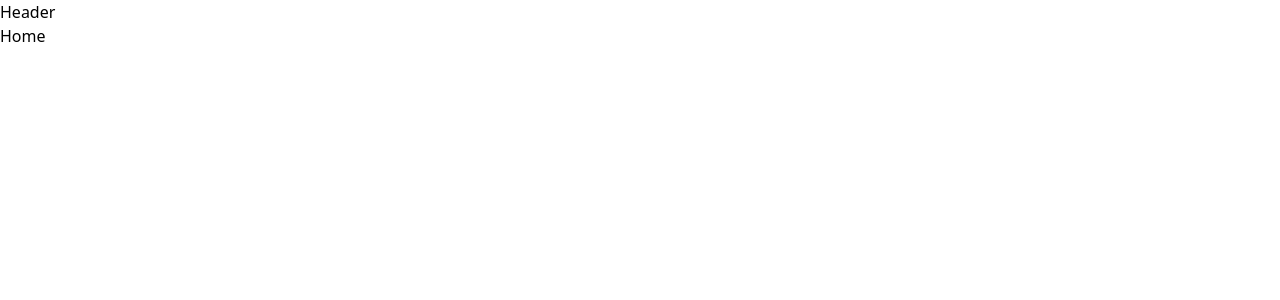
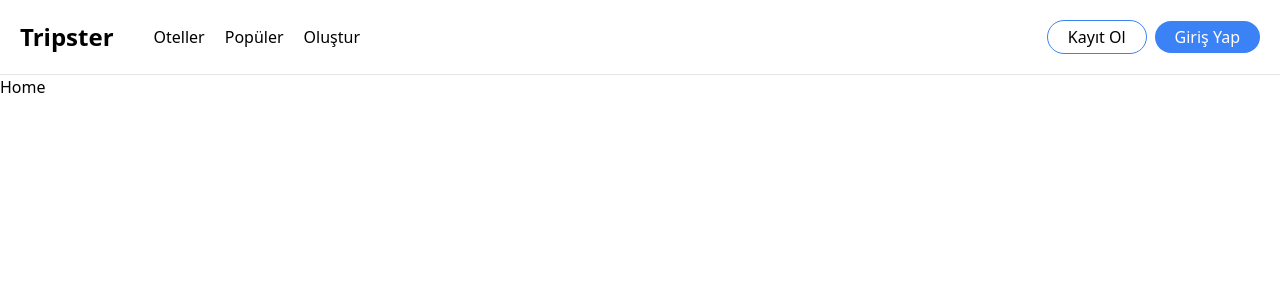
Before and after one commit to emreertugrl/TQ_Hotels_App, a React (Vite) app in the folder frontend/: page / in a window 1280 px wide. Shown: the top 300 px of the page. Built offline with nearby package versions, Linux system fonts and the light colour scheme.

Commit message:
header components completed.

```diff
--- a/frontend/src/components/header/index.tsx
+++ b/frontend/src/components/header/index.tsx
@@ -1,5 +1,31 @@
+import { Link } from "react-router-dom";
+import Container from "../container";
+
 const Header = () => {
-  return <div>Header</div>;
+  return (
+    <header className="border-b">
+      <Container design="flex justify-between">
+        <div className="flex gap-10 items-center">
+          <h1 className="font-bold text-xl md:text-2xl">Tripster</h1>
+          <nav className="flex gap-5 items-center">
+            <Link to="/">Oteller</Link>
+            <Link to="/" className="max-md:hidden">
+              Popüler
+            </Link>
+            <Link to="/create">Oluştur</Link>
+          </nav>
+        </div>
+        <div className="flex items-center gap-2">
+          <button className="border border-blue-500 rounded-full py-1 px-5 max-md:hidden">
+            Kayıt Ol
+          </button>
+          <button className="bg-blue-500 text-white rounded-full py-1 px-5 ">
+            Giriş Yap
+          </button>
+        </div>
+      </Container>
+    </header>
+  );
 };
 
 export default Header;
```
